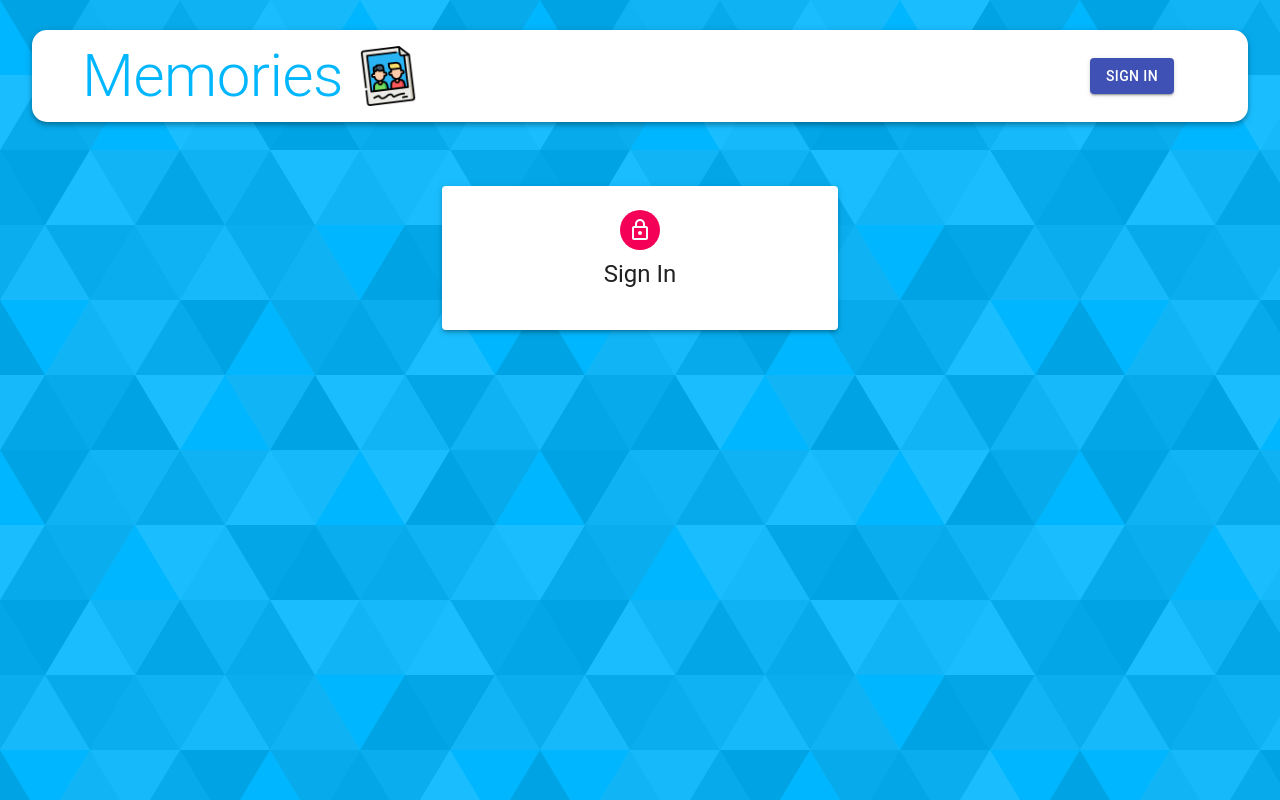
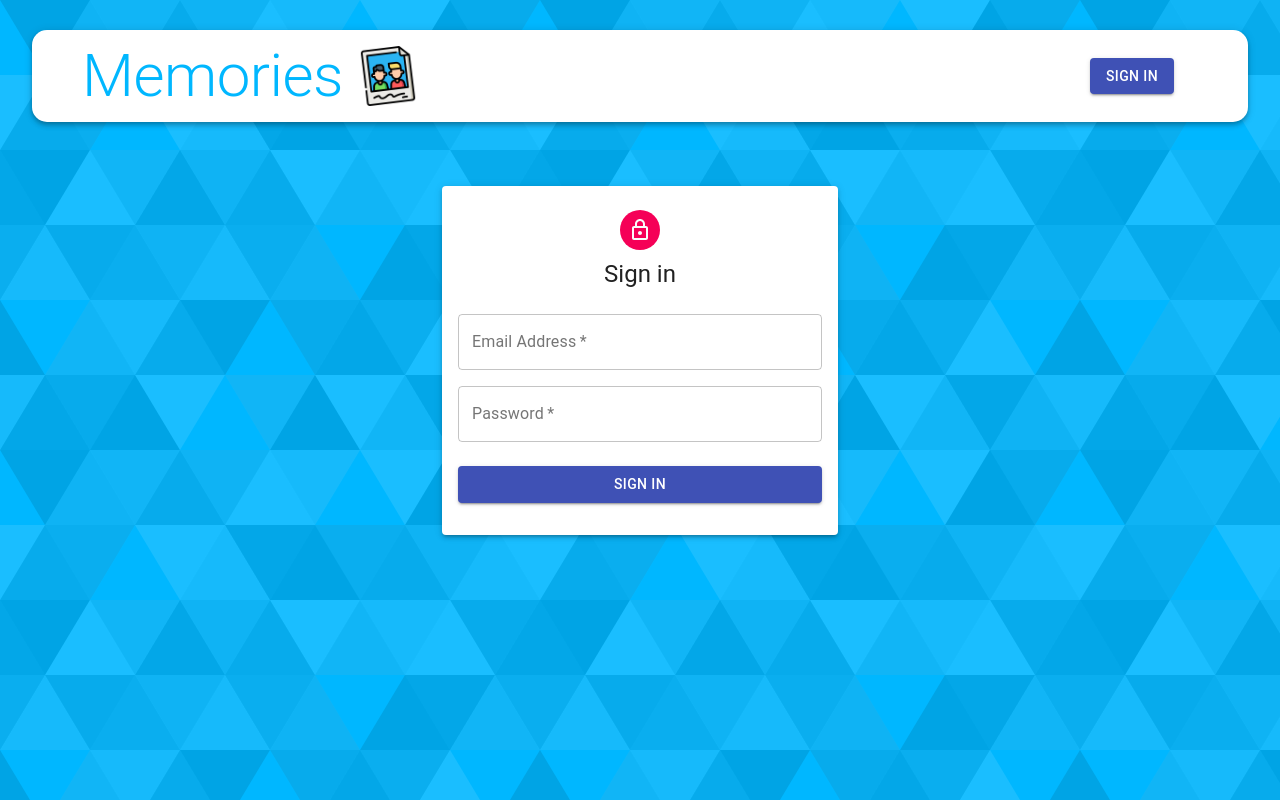
Before and after one commit to alexalextran/MEMORIES-MERN-AUTH, a React (Create React App) app in the folder client/: page /auth in a window 1280 px wide. Built offline with nearby package versions, Linux system fonts and the light colour scheme.

Commit message:
input components for auth

```diff
--- a/client/src/components/Auth/Auth.js
+++ b/client/src/components/Auth/Auth.js
@@ -1,14 +1,20 @@
-import React from 'react';
-import {Avatar, Button, Paper, Grid, Typography, Container, TextField} from '@material-ui/core'
+import React, { useState } from 'react';
+import {Avatar, Button, Paper, Grid, Typography, Container} from '@material-ui/core'
 import LockOutlinedIcon from '@material-ui/icons/LockOutlined'
 import useStyles from './styles'
+import Input from './Input';
 const Auth = () => {
     const classes = useStyles()
 
     const isSignup = false;
+    const [showPassword, setshowPassword] = useState(false);
 
     const handleSubmit = () => {
 
+    }
+
+    const handleShowPassword = () => {
+        setshowPassword(!showPassword)
     }
 
     const handleChange = () => {
@@ -18,24 +24,24 @@
         <Container component="main" maxWidth="xs">
         <Paper className={classes.paper} elevation={3}>
           <Avatar className={classes.avatar}>
-                    <LockOutlinedIcon/>
+            <LockOutlinedIcon />
           </Avatar>
-                <Typography variant="h5">{isSignup ? 'Sign Up' : 'Sign In'}</Typography>
+          <Typography component="h1" variant="h5">{ isSignup ? 'Sign up' : 'Sign in' }</Typography>
           <form className={classes.form} onSubmit={handleSubmit}>
-                    <Grid continer spacing={2}>
-                        {
-                            isSignup && (
+            <Grid container spacing={2}>
+              { isSignup && (
               <>
-                                <Grid xs={6} md={12}>
-                                <TextField name="firstName" label="First Name" handleChange={handleChange} autoFocus xs ={6}/>
+                <Input name="firstName" label="First Name" handleChange={handleChange} autoFocus half />
+                <Input name="lastName" label="Last Name" handleChange={handleChange} half />
+              </>
+              )}
+              <Input name="email" label="Email Address" handleChange={handleChange} type="email" />
+              <Input name="password" label="Password" handleChange={handleChange} type={showPassword ? 'text' : 'password'} handleShowPassword={handleShowPassword} />
+              { isSignup && <Input name="confirmPassword" label="Repeat Password" handleChange={handleChange} type="password" /> }
             </Grid>
-                                <Grid xs={6} md={12}>
-                                <TextField name="firstName" label="First Name" handleChange={handleChange} autoFocus xs ={6}/>
-                                </Grid>
-                                </>
-                            )
-                        }
-                    </Grid>
+            <Button type="submit" fullWidth variant="contained" color="primary" className={classes.submit}>
+              { isSignup ? 'Sign Up' : 'Sign In' }
+            </Button>
                 </form>
             </Paper>
         </Container>
--- a/client/src/components/Auth/Input.js
+++ b/client/src/components/Auth/Input.js
@@ -1,10 +1,20 @@
 import React from 'react';
-import { TextField, Grid, InputAdornment, Icon} from '@material-ui/core';
-const Input = () => {
+import { TextField, Grid, InputAdornment, IconButton} from '@material-ui/core';
+import Visibility from '@material-ui/icons/Visibility'
+import VisibilityOff from '@material-ui/icons/VisibilityOff'
+const Input = ({name, half, handleChange, label, autoFocus, handleShowPassword, type}) => {
     return (
-        <div>
-
-        </div>
+        <Grid item xs={12} sm={half ? 6 : 12}>
+            <TextField name={name} onChange={handleChange} variant="outlined" required fullWidth label={label} autoFocus={autoFocus} type={type} inputProps={name === 'password' && {
+                endAdornment: (
+                <InputAdornment position="end">
+                <IconButton onClick={handleShowPassword}>
+                {type === "password" ? <Visibility/> : <VisibilityOff />}
+                </IconButton>
+                </InputAdornment>
+                )
+            }}/>
+        </Grid>
     );
 }
 
```
Lines whose indentation alone changed are shown as unchanged.
